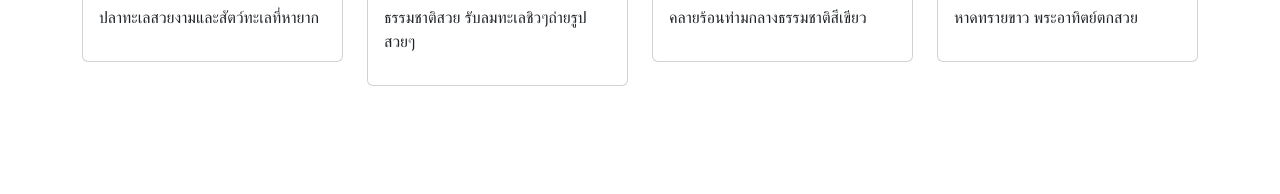
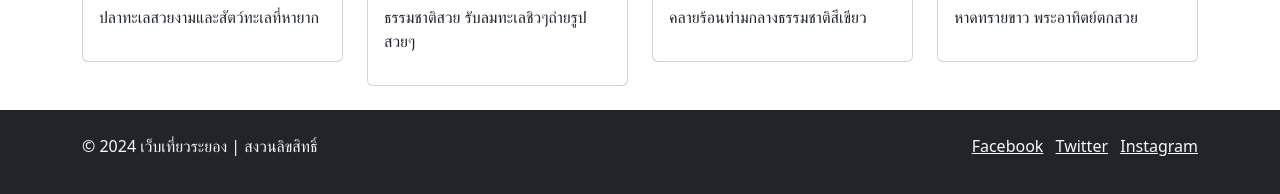
Before and after one commit to kitti66160019/rayong-travel-web_bootstrap, a plain HTML site: page about.html in a window 1280 px wide. Shown: the part 790-984 px from the top of the page. Before the commit the page ends 900 px from the top, so only its background shows below. Drawn offline with nearby package versions, Linux system fonts and the light colour scheme.

Commit message:
เพิ่ม footer ในหน้า about

```diff
--- a/about.html
+++ b/about.html
@@ -116,3 +116,21 @@
           </div>
         </div>
       </div>
+      <!-- Footer -->
+    <footer class="bg-dark text-light py-4">
+        <div class="container">
+            <div class="row">
+                <div class="col-md-6">
+                    <p>© 2024 เว็บเที่ยวระยอง | สงวนลิขสิทธิ์</p>
+                </div>
+                <div class="col-md-6 text-end">
+                    <a href="#" class="text-light me-2">Facebook</a>
+                    <a href="#" class="text-light me-2">Twitter</a>
+                    <a href="#" class="text-light">Instagram</a>
+                </div>
+            </div>
+        </div>
+    </footer>
+    <script src="https://cdn.jsdelivr.net/npm/bootstrap@5.3.0-alpha1/dist/js/bootstrap.bundle.min.js"></script>
+</body>
+</html>
```
